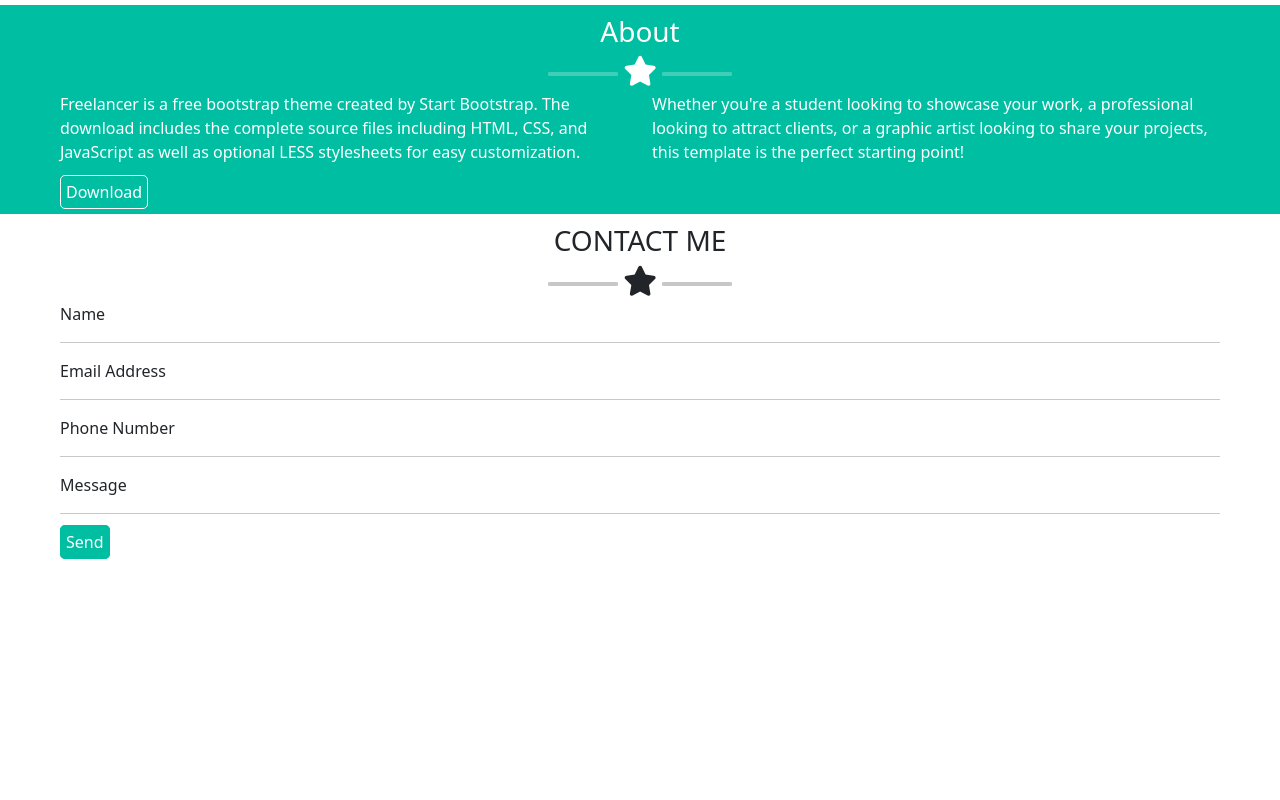
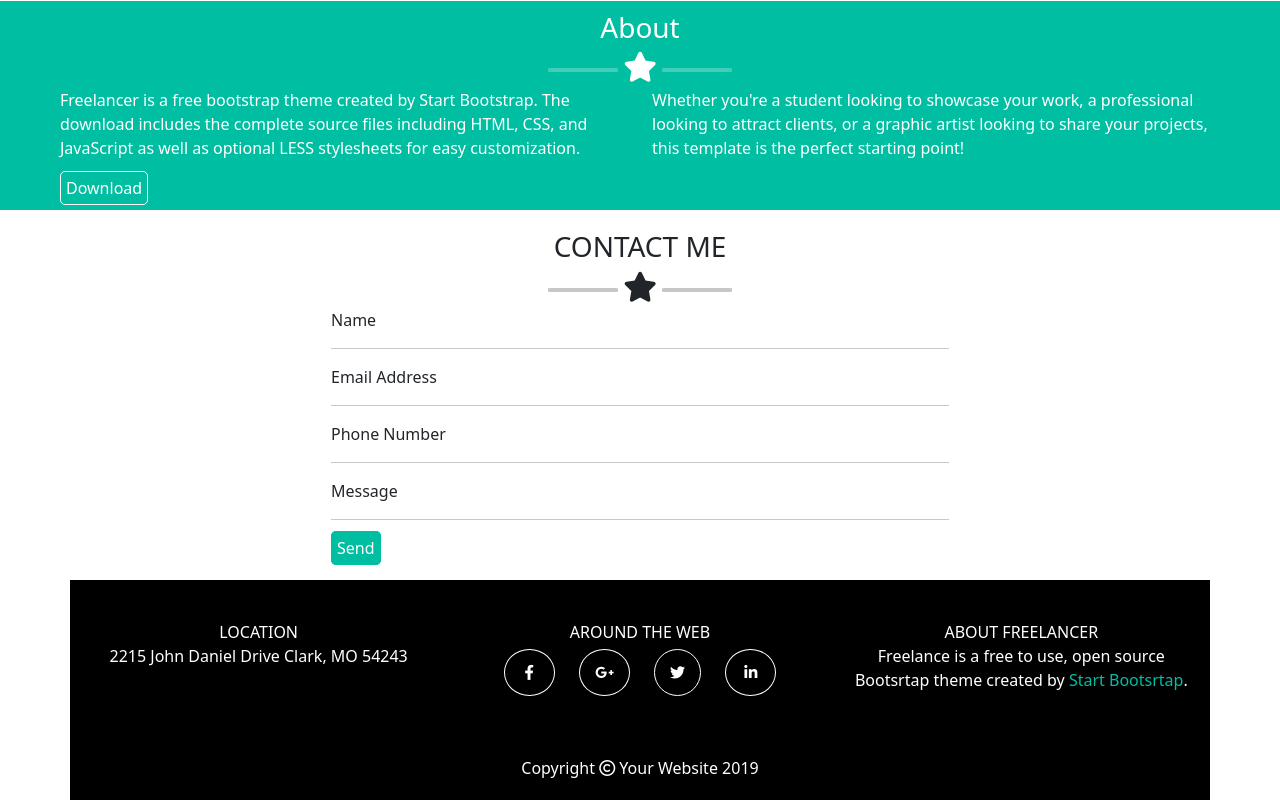
Before and after one commit to LeandroL18/html-css-bootstrap-freelancer, a plain HTML site: page index.html in a window 1280 px wide. Shown: the part 1269-2069 px from the top of the page. Before the commit the page ends 1833 px from the top, so only its background shows below. Drawn offline with nearby package versions, Linux system fonts and the light colour scheme.

Commit message:
Esercizio completo

```diff
--- a/css/style.css
+++ b/css/style.css
@@ -15,6 +15,7 @@
 
 .bg_black{
     background-color: black;
+    color: white;
 }
 
 .text_center{
@@ -22,9 +23,12 @@
 }
 
 .padding_container{
-    padding: 20px 5px ;
+    padding: 20px 10px ;
 }
 
+.center{
+    margin: 0 auto;
+}
 /* Stili jumbotron */
 #jumbotron{
     margin-top: 50px;
@@ -88,9 +92,6 @@
 }
 
 /* Stili contact container */
-#contact_container{
-    padding: 10px 60px;
-}
 #send{
     text-decoration: none;
     color: white;
@@ -99,3 +100,25 @@
     background-color: rgb(0, 190, 161);
     padding: 5px;
 }
+
+/* Stili footer */
+footer a{
+    text-decoration: none;
+    color:  rgb(0, 190, 161);
+}
+footer span{
+    display: block;
+}
+.fa-brands{
+    font-size: 15px;
+    margin: 5px 10px 0 10px;
+    border: 1px solid white;
+    border-radius: 50%;
+    padding: 15px;
+}
+.fa-facebook-f{
+    padding: 15px 20px 15px 20px;
+}
+.fa-linkedin-in{
+    padding: 15px 18px 15px 18px;
+}
--- a/index.html
+++ b/index.html
@@ -101,7 +101,7 @@
             </div>
 
             <!-- Contact container -->
-            <div id="contact_container" class="container-fluid">
+            <div class="container-fluid padding_container">
                 <h3 class="text_center">CONTACT ME</h3>
                 <div class="riga">
                     <hr>
@@ -109,7 +109,7 @@
                     <hr>
                 </div>
                 <div class="row">
-                    <div class="col-12">
+                    <div class="col-6 center">
                         <span>Name</span>
                         <hr>
                         <span>Email Address</span>
@@ -125,17 +125,39 @@
             </div>
         </main>
 
+        <!-- Footer -->
         <footer>
-            <div class="container bg_black">
+            <div class="container bg_black text_center padding_container">
                 <div class="row">
-
+                    <div class="col-12 col-md-4 padding_container">
+                        <span>LOCATION</span>
+                        <span>2215 John Daniel Drive Clark, MO 54243</span>
+                    </div>
+                        <div class="col-12 col-md-4 padding_container">
+                            <span>AROUND THE WEB</span>
+                            <span>
+                                <i class="fa-brands fa-facebook-f"></i>
+                                <i class="fa-brands fa-google-plus-g"></i>
+                                <i class="fa-brands fa-twitter"></i>
+                                <i class="fa-brands fa-linkedin-in"></i>
+                            </span>
+                        </div>
+                        <div class="col-12 col-md-4 padding_container">
+                            <span>ABOUT FREELANCER</span>
+                            <span>Freelance is a free to use, open source Bootsrtap theme created by <a href="#">Start Bootsrtap</a>.</span>
+                        </div>
+                    </div>
                 </div>
             </div>
 
 
-            <div class="container bg_black">
+            <div class="container bg_black text_center padding_container">
                 <div class="row">
-
+                    <span>
+                        Copyright
+                        <i class="fa-regular fa-copyright"></i>
+                        Your Website 2019
+                    </span>
                 </div>
             </div>
         </footer>
```
